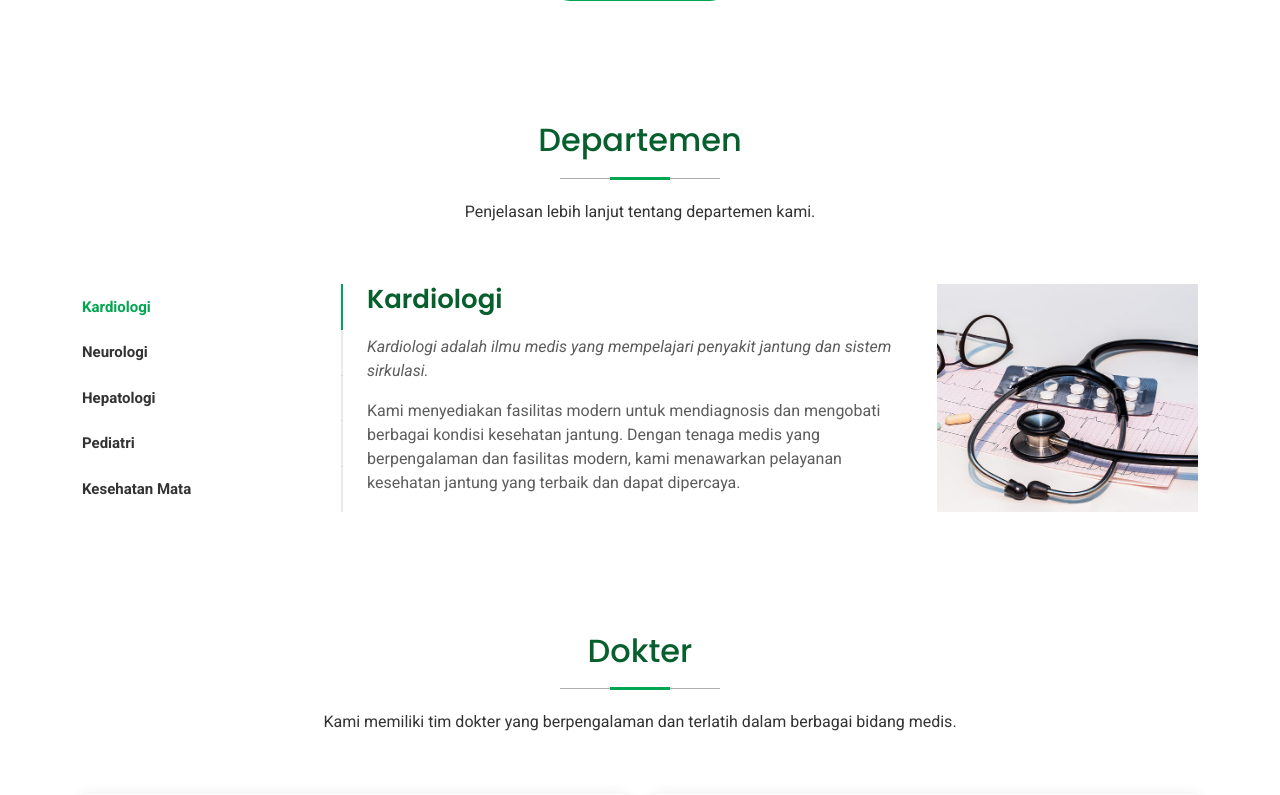
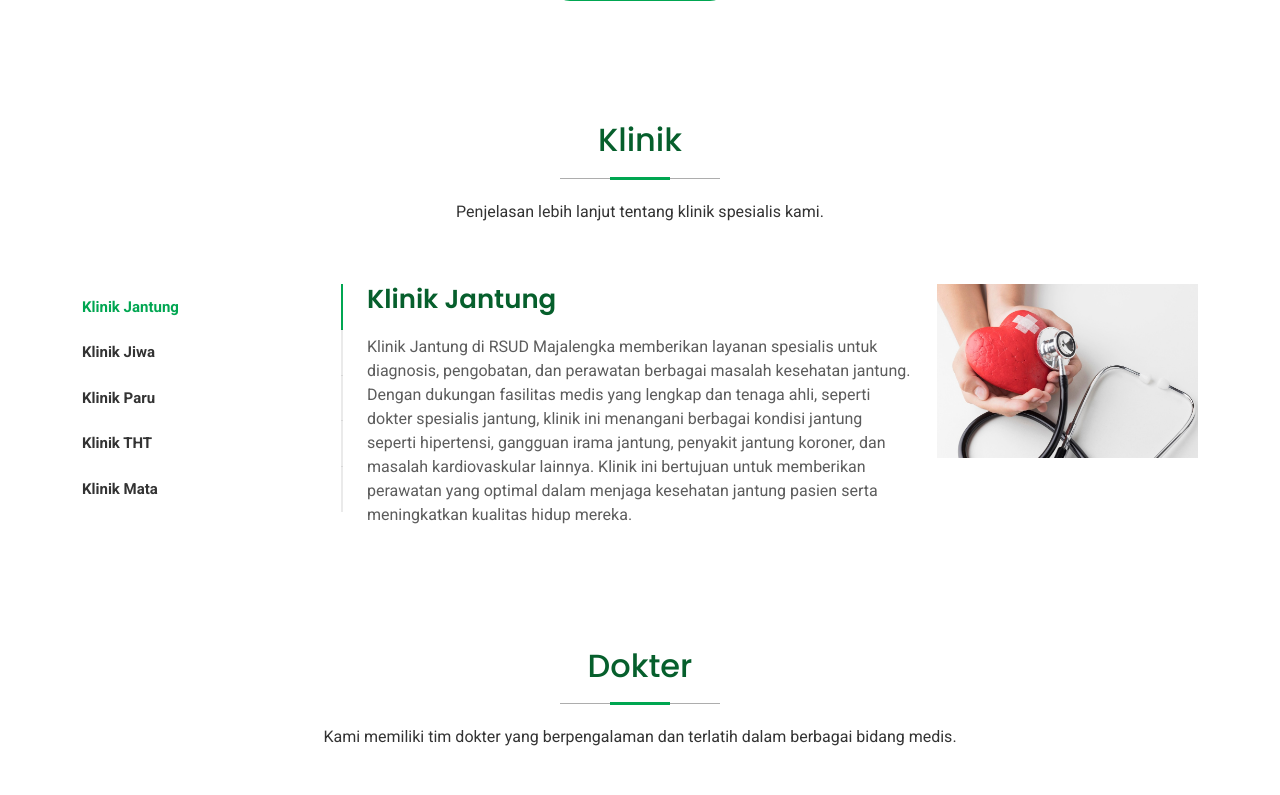
Before and after one commit to maulanamuhammadzidan4-commits/web_rumah_sakit_lsp, a PHP site: page /frontend/home.php in a window 1280 px wide. Shown: the part 3065-3860 px from the top of the page. Run offline with PHP 8.4, Linux system fonts and the light colour scheme; some libraries are stand-ins or nearby versions.

Commit message:
style: update clinic section with new images and descriptions, rename departments to clinics

```diff
--- a/frontend/components/header.php
+++ b/frontend/components/header.php
@@ -39,13 +39,13 @@ require_once __DIR__ . '/../../config.php';
           <li class="dropdown"><a href="#services"><span>Layanan</span> <i class="bi bi-chevron-down toggle-dropdown"></i></a>
             <ul>
               <li><a href="#">Artikel kesehatan</a></li>
-              <li class="dropdown"><a href="<?= BASE_URL; ?>frontend/home.php#departements"><span>Departemen</span> <i class="bi bi-chevron-down toggle-dropdown"></i></a>
+              <li class="dropdown"><a href="<?= BASE_URL; ?>frontend/home.php#klinik"><span>Klinik spesialis</span> <i class="bi bi-chevron-down toggle-dropdown"></i></a>
                 <ul>
-                  <li><a data-bs-toggle="tab" href="<?= BASE_URL; ?> ?>frontend/home.php#departments-tab-1">Kardiologi</a></li>
-                  <li><a data-bs-toggle="tab" href="<?= BASE_URL; ?> ?>frontend/home.php#departments-tab-2">Neurologi</a></li>
-                  <li><a data-bs-toggle="tab" href="<?= BASE_URL; ?> ?>frontend/home.php#departments-tab-3">Hepatologi</a></li>
-                  <li><a data-bs-toggle="tab" href="<?= BASE_URL; ?> ?>frontend/home.php#departments-tab-4">Pediatri</a></li>
-                  <li><a data-bs-toggle="tab" href="<?= BASE_URL; ?> ?>frontend/home.php#departments-tab-5">Klinik mata</a></li>
+                  <li><a href="<?= BASE_URL; ?>frontend/home.php#klinik-tab-1">Klinik Jantung</a></li>
+                  <li><a href="<?= BASE_URL; ?>frontend/home.php#klinik-tab-2">Klinik Jiwa</a></li>
+                  <li><a href="<?= BASE_URL; ?>frontend/home.php#klinik-tab-3">Klinik Paru</a></li>
+                  <li><a href="<?= BASE_URL; ?>frontend/home.php#klinik-tab-4">Klinik THT</a></li>
+                  <li><a href="<?= BASE_URL; ?>frontend/home.php#klinik-tab-5">Klinik mata</a></li>
                 </ul>
               </li>
               <li><a href="#">Chat Dokter</a></li>
--- a/frontend/home.php
+++ b/frontend/home.php
@@ -279,12 +279,12 @@ session_start();
     </section><!-- /Appointment Section -->
 
     <!-- Departments Section -->
-    <section id="departments" class="departments section">
+    <section id="klinik" class="departments section">
 
       <!-- Section Title -->
       <div class="container section-title" data-aos="fade-up">
-        <h2>Departemen</h2>
-        <p>Penjelasan lebih lanjut tentang departemen kami.</p>
+        <h2>Klinik</h2>
+        <p>Penjelasan lebih lanjut tentang klinik spesialis kami.</p>
       </div><!-- End Section Title -->
 
       <div class="container" data-aos="fade-up" data-aos-delay="100">
@@ -293,81 +293,76 @@ session_start();
           <div class="col-lg-3">
             <ul class="nav nav-tabs flex-column">
               <li class="nav-item">
-                <a class="nav-link active show" data-bs-toggle="tab" href="#departments-tab-1">Kardiologi</a>
+                <a class="nav-link active show" data-bs-toggle="tab" href="#klinik-tab-1">Klinik Jantung</a>
               </li>
               <li class="nav-item">
-                <a class="nav-link" data-bs-toggle="tab" href="#departments-tab-2">Neurologi</a>
+                <a class="nav-link" data-bs-toggle="tab" href="#klinik-tab-2">Klinik Jiwa</a>
               </li>
               <li class="nav-item">
-                <a class="nav-link" data-bs-toggle="tab" href="#departments-tab-3">Hepatologi</a>
+                <a class="nav-link" data-bs-toggle="tab" href="#klinik-tab-3">Klinik Paru</a>
               </li>
               <li class="nav-item">
-                <a class="nav-link" data-bs-toggle="tab" href="#departments-tab-4">Pediatri</a>
+                <a class="nav-link" data-bs-toggle="tab" href="#klinik-tab-4">Klinik THT</a>
               </li>
               <li class="nav-item">
-                <a class="nav-link" data-bs-toggle="tab" href="#departments-tab-5">Kesehatan Mata</a>
+                <a class="nav-link" data-bs-toggle="tab" href="#klinik-tab-5">Klinik Mata</a>
               </li>
             </ul>
           </div>
           <div class="col-lg-9 mt-4 mt-lg-0">
             <div class="tab-content">
-              <div class="tab-pane active show" id="departments-tab-1">
+              <div class="tab-pane active show" id="klinik-tab-1">
                 <div class="row">
                   <div class="col-lg-8 details order-2 order-lg-1">
-                    <h3>Kardiologi</h3>
-                    <p class="fst-italic">Kardiologi adalah ilmu medis yang mempelajari penyakit jantung dan sistem sirkulasi.</p>
-                    <p>Kami menyediakan fasilitas modern untuk mendiagnosis dan mengobati berbagai kondisi kesehatan jantung. Dengan tenaga medis yang berpengalaman dan fasilitas modern, kami menawarkan pelayanan kesehatan jantung yang terbaik dan dapat dipercaya.</p>
+                    <h3>Klinik Jantung</h3>
+                    <p>Klinik Jantung di RSUD Majalengka memberikan layanan spesialis untuk diagnosis, pengobatan, dan perawatan berbagai masalah kesehatan jantung. Dengan dukungan fasilitas medis yang lengkap dan tenaga ahli, seperti dokter spesialis jantung, klinik ini menangani berbagai kondisi jantung seperti hipertensi, gangguan irama jantung, penyakit jantung koroner, dan masalah kardiovaskular lainnya. Klinik ini bertujuan untuk memberikan perawatan yang optimal dalam menjaga kesehatan jantung pasien serta meningkatkan kualitas hidup mereka.</p>
                   </div>
                   <div class="col-lg-4 text-center order-1 order-lg-2">
-                    <img src="assets/img/departments-1.jpg" alt="" class="img-fluid">
+                    <img src="assets/img/klinik/klinik-jantung.png" alt="" class="img-fluid">
                   </div>
                 </div>
               </div>
-              <div class="tab-pane" id="departments-tab-2">
+              <div class="tab-pane" id="klinik-tab-2">
                 <div class="row">
                   <div class="col-lg-8 details order-2 order-lg-1">
-                    <h3>Neurologi</h3>
-                    <p class="fst-italic">Neurologi adalah ilmu medis yang mempelajari penyakit sistem saraf.</p>
-                    <p>Kami menyediakan layanan Neurologi lengkap untuk mendiagnosis dan mengobati berbagai kondisi kesehatan sistem saraf. Dengan tenaga medis yang berpengalaman dan fasilitas modern, kami menawarkan pelayanan kesehatan saraf yang terbaik dan dapat dipercaya.</p>
+                    <h3>Klinik Jiwa</h3>
+                    <p>Klinik Jiwa di RSUD Majalengka merupakan layanan kesehatan mental yang menyediakan perawatan dan pengobatan untuk pasien dengan gangguan jiwa atau masalah psikologis. Dengan dukungan tenaga medis profesional, klinik ini menawarkan berbagai layanan seperti konseling, terapi, serta pengobatan untuk kondisi seperti depresi, kecemasan, dan gangguan mental lainnya. Tujuan dari layanan ini adalah untuk mendukung pemulihan pasien dan meningkatkan kualitas hidup mereka secara menyeluruh.</p>
                   </div>
                   <div class="col-lg-4 text-center order-1 order-lg-2">
-                    <img src="assets/img/departments-2.jpg" alt="" class="img-fluid">
+                    <img src="assets/img/klinik/klinik-jiwa.png" alt="" class="img-fluid">
                   </div>
                 </div>
               </div>
-              <div class="tab-pane" id="departments-tab-3">
+              <div class="tab-pane" id="klinik-tab-3">
                 <div class="row">
                   <div class="col-lg-8 details order-2 order-lg-1">
-                    <h3>Hepatologi</h3>
-                    <p class="fst-italic">Hepatologi adalah ilmu medis yang mempelajari penyakit hati.</p>
-                    <p>Kami menyediakan layanan Hepatologi lengkap untuk mendiagnosis dan mengobati berbagai kondisi kesehatan hati. Dengan tenaga medis yang berpengalaman dan fasilitas modern, kami menawarkan pelayanan kesehatan hati yang terbaik dan dapat dipercaya.</p>
+                    <h3>Klinik Paru</h3>
+                    <p>Klinik Paru kami menyediakan layanan medis spesialistik yang fokus pada diagnosis, perawatan, dan pengelolaan berbagai penyakit pada sistem pernapasan, terutama yang memengaruhi paru-paru dan saluran pernapasan. Kami berkomitmen untuk memberikan perawatan yang komprehensif bagi pasien dengan gangguan pernapasan, mulai dari infeksi saluran pernapasan hingga penyakit paru kronis.</p>
                   </div>
                   <div class="col-lg-4 text-center order-1 order-lg-2">
-                    <img src="assets/img/departments-3.jpg" alt="" class="img-fluid">
+                    <img src="assets/img/klinik/klinik-paru.png" alt="" class="img-fluid">
                   </div>
                 </div>
               </div>
-              <div class="tab-pane" id="departments-tab-4">
+              <div class="tab-pane" id="klinik-tab-4">
                 <div class="row">
                   <div class="col-lg-8 details order-2 order-lg-1">
-                    <h3>Pediatri</h3>
-                    <p class="fst-italic">Pediatri adalah ilmu medis yang mempelajari penyakit pada anak-anak.</p>
-                    <p>Kami menyediakan layanan Pediatri lengkap untuk mendiagnosis dan mengobati berbagai kondisi kesehatan pada anak-anak. Dengan tenaga medis yang berpengalaman dan fasilitas modern, kami menawarkan pelayanan kesehatan anak yang terbaik dan dapat dipercaya.</p>
+                    <h3>Klinik Telinga, Hidung, Tenggorokan</h3>
+                    <p>Klinik Telinga, Hidung, Tenggorokan (THT) kami menyediakan layanan medis spesialistik untuk diagnosis, pengobatan, dan perawatan berbagai masalah kesehatan yang terkait dengan telinga, hidung, dan tenggorokan. Kami didukung oleh dokter spesialis THT yang berpengalaman serta peralatan medis canggih untuk memberikan perawatan yang efektif dan tepat sesuai kebutuhan pasien.</p>
                   </div>
                   <div class="col-lg-4 text-center order-1 order-lg-2">
-                    <img src="assets/img/departments-4.jpg" alt="" class="img-fluid">
+                    <img src="assets/img/klinik/telinga-hidung-tenggorokan.png" alt="" class="img-fluid">
                   </div>
                 </div>
               </div>
-              <div class="tab-pane" id="departments-tab-5">
+              <div class="tab-pane" id="klinik-tab-5">
                 <div class="row">
                   <div class="col-lg-8 details order-2 order-lg-1">
-                    <h3>Kesehatan Mata</h3>
-                    <p class="fst-italic">Kesehatan Mata adalah ilmu medis yang mempelajari penyakit dan perawatan mata.</p>
-                    <p>Kami menyediakan layanan Kesehatan Mata lengkap untuk mendiagnosis dan mengobati berbagai kondisi kesehatan mata. Dengan tenaga medis yang berpengalaman dan fasilitas modern, kami menawarkan pelayanan kesehatan mata yang terbaik dan dapat dipercaya.</p>
+                    <h3>Klinik Mata</h3>
+                    <p>Klinik Mata di RSUD Majalengka menyediakan layanan spesialis untuk diagnosis, pengobatan, dan perawatan berbagai masalah kesehatan mata. Dilengkapi dengan fasilitas medis yang modern, klinik ini menangani berbagai kondisi mata seperti rabun jauh, rabun dekat, glaukoma, katarak, dan infeksi mata. Dengan dukungan tenaga medis profesional, seperti dokter spesialis mata, klinik ini berkomitmen untuk memberikan perawatan terbaik guna meningkatkan kesehatan dan kenyamanan penglihatan pasien.</p>
                   </div>
                   <div class="col-lg-4 text-center order-1 order-lg-2">
-                    <img src="assets/img/departments-5.jpg" alt="" class="img-fluid">
+                    <img src="assets/img/klinik/klinik-mata.png" alt="" class="img-fluid">
                   </div>
                 </div>
               </div>
```
Also changed, not shown: frontend/assets/img/klinik/bedah-mulut.png (added), frontend/assets/img/klinik/klinik-bedah-kulit-dan-kelamin.png (added), frontend/assets/img/klinik/klinik-jantung.png (added), frontend/assets/img/klinik/klinik-jiwa.png (added), frontend/assets/img/klinik/klinik-mata.png (added), frontend/assets/img/klinik/klinik-paru.png (added), frontend/assets/img/klinik/klinik-saraf.png (added), frontend/assets/img/klinik/telinga-hidung-tenggorokan.png (added).
